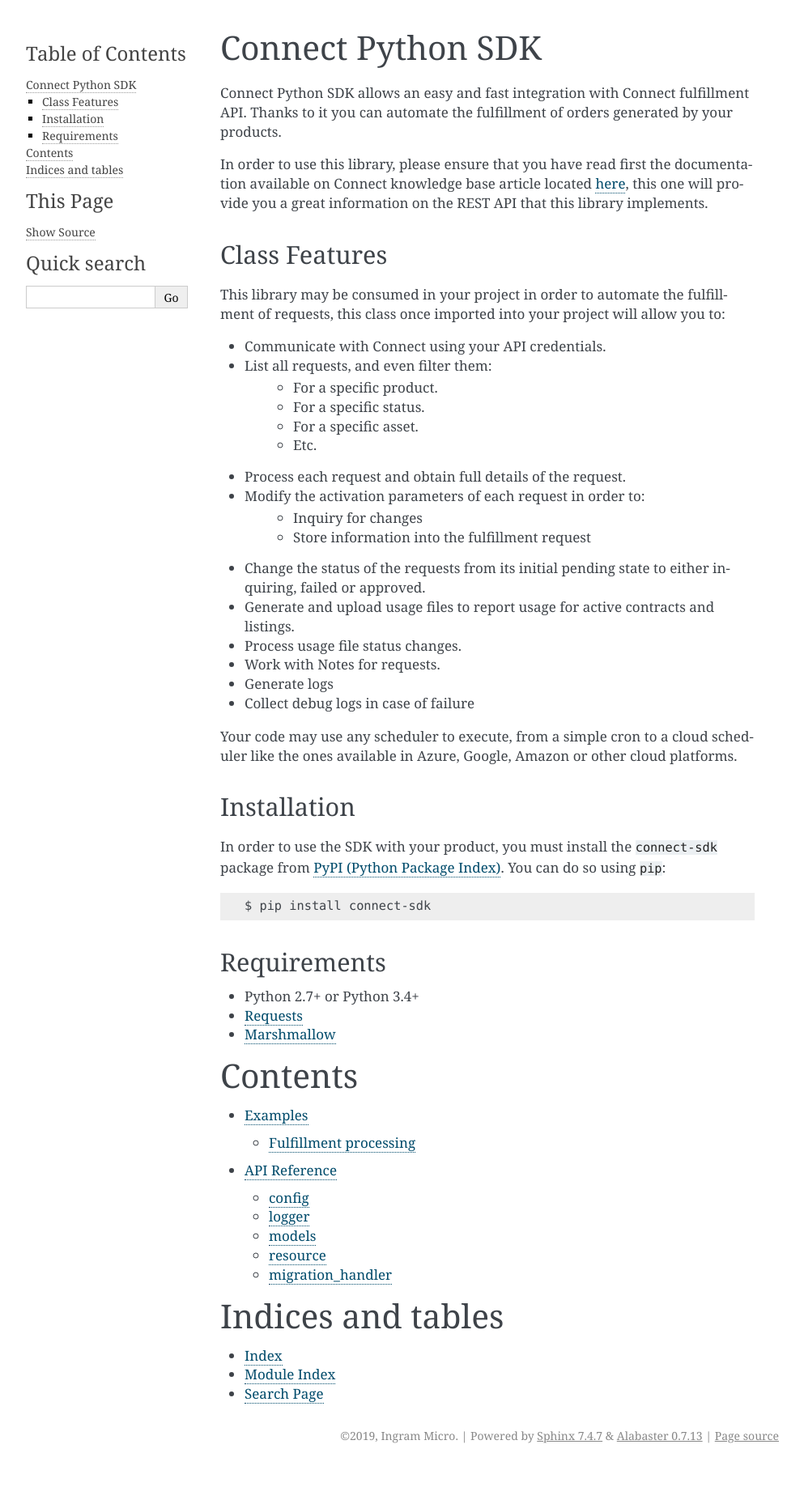
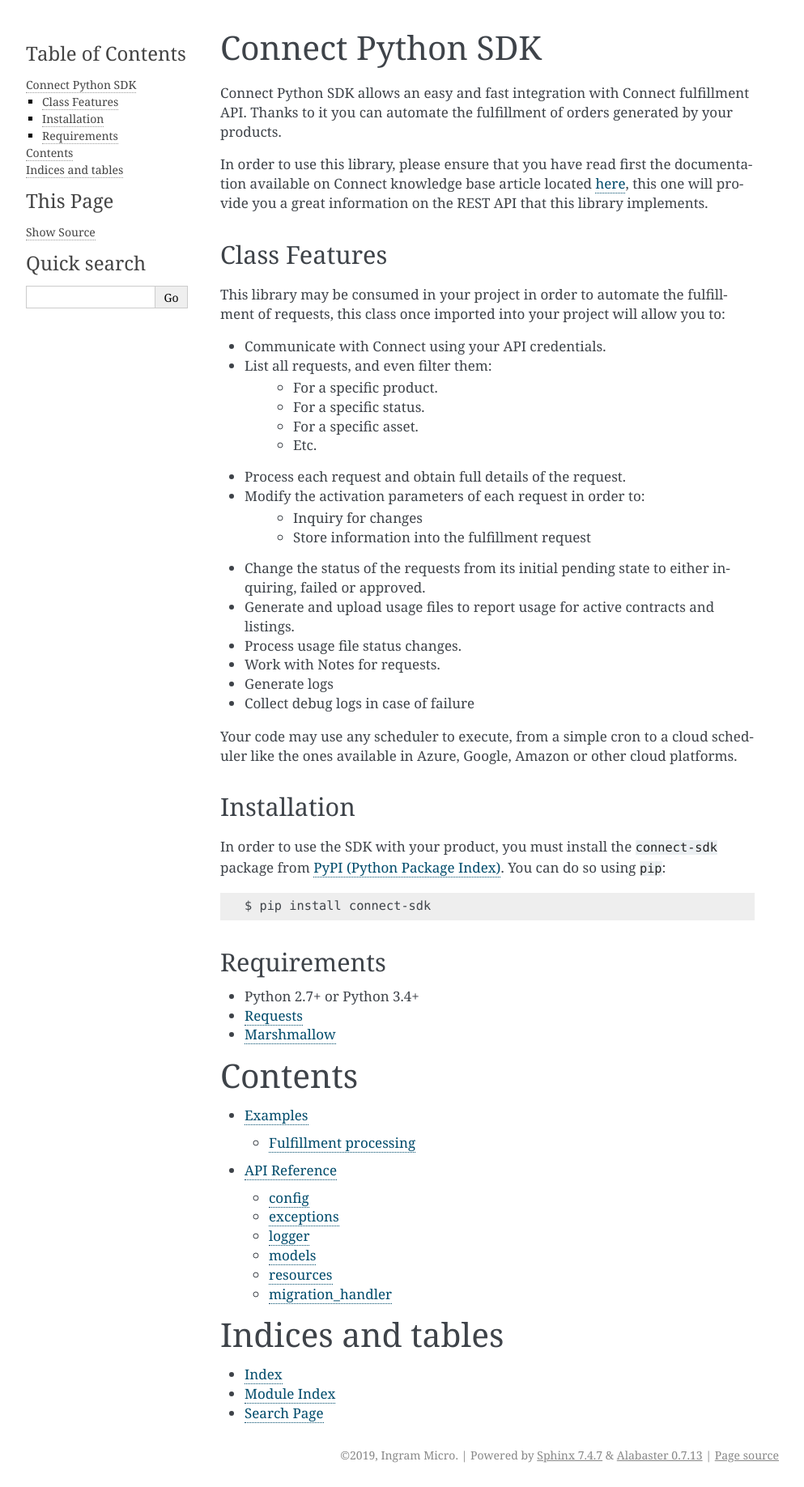
Before and after one commit to cloudblue/connect-python-sdk, a Sphinx documentation site: the page built from docs/index.rst, in a window 1280 px wide. Shown: the whole page at 81% size, without its empty margins (148-1141 px from the left). Built offline with Sphinx 7.4.7, drawn with Linux system fonts in a browser that asks for light colours; before the commit the page ends 1813 px from its top, so only the background shows below that.

Commit message:
Replaced "resource" package in docs with "resources", added "exceptions".

```diff
--- a/docs/api_reference.rst
+++ b/docs/api_reference.rst
@@ -5,6 +5,12 @@
 ======
 
 .. automodule:: connect.config
+   :members:
+
+exceptions
+==========
+
+.. automodule:: connect.exceptions
    :members:
 
 logger
@@ -19,10 +25,10 @@
 .. automodule:: connect.models
    :members:
 
-resource
-========
+resources
+=========
 
-.. automodule:: connect.resource
+.. automodule:: connect.resources
    :members:
 
 migration_handler
```
